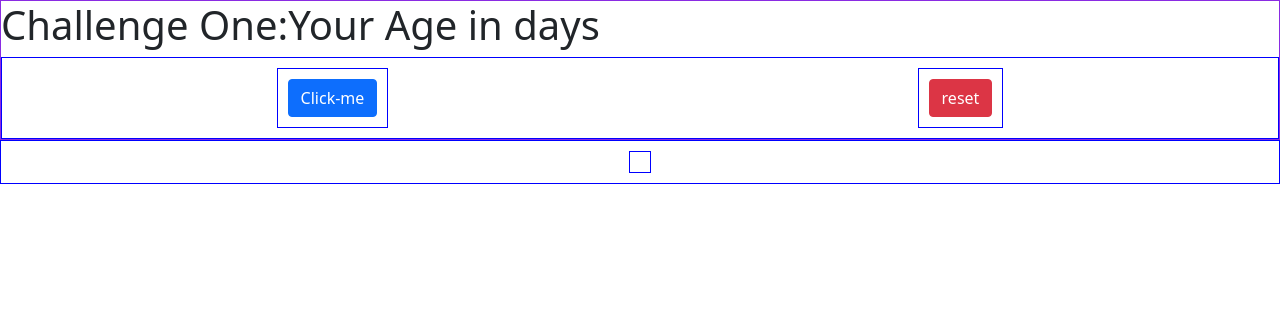
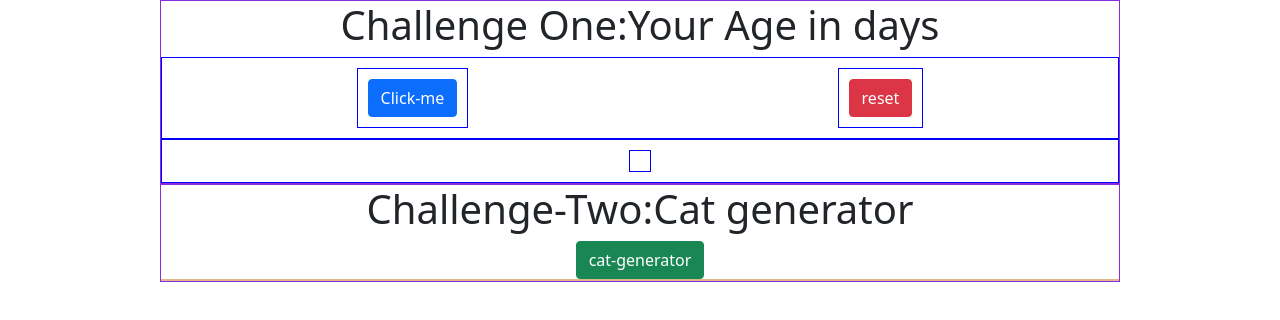
Before and after one commit to krishnavm143/Javascript-course, a plain HTML site: page challenge-one/index.html in a window 1280 px wide. Drawn offline with nearby package versions, Linux system fonts and the light colour scheme.

Commit message:
commit and done with challenge 2

```diff
--- a/challenge-one/index.html
+++ b/challenge-one/index.html
@@ -18,16 +18,23 @@
       <h1>Challenge One:Your Age in days</h1>
       <div class="flex-box-container-1">
         <div>
-          <button class="btn btn-primary" onclick="clickCheck()">Click-me</button>
+          <button class="btn btn-primary" onclick="clickCheck()">
+            Click-me
+          </button>
         </div>
         <div>
           <button class="btn btn-danger" onclick="reset()">reset</button>
         </div>
       </div>
+      <div class="flex-box-container-1">
+        <div id="flex-box-result"></div>
+      </div>
     </div>
-    <div class="flex-box-container-1">
-        <div id="flex-box-result">
-        </div>
+    <div class="container-2">
+      <h1>Challenge-Two:Cat generator</h1>
+      <button class="btn btn-success" onclick="catGenerator()">cat-generator</button>
+      <div class="flex-box-container-2">
+      </div>
     </div>
     <script src="/challenge-one/static/JS/script.js"></script>
   </body>
--- a/challenge-one/static/CSS/style.css
+++ b/challenge-one/static/CSS/style.css
@@ -6,9 +6,11 @@
     justify-content: space-around;
     flex-direction: row;
 }
-.container-1{
+.container-1,.container-2{
     border: 1px solid blueviolet;
-    align-items: center;
+    text-align: center;
+    width: 75%;
+    margin: auto;
 }
 .flex-box-container-1 div{
     padding: 10px;
@@ -16,3 +18,20 @@
     display: flex;
     border: 1px solid blue;
 }
+/* .container-2{
+    border: 1px solid red;
+    text-align: center;
+    width: 75%;
+    margin: 0 auto;
+} */
+.flex-box-container-2{
+    border: 1px solid burlywood;
+    display: flex;
+    flex-wrap: wrap;
+    justify-content: space-around;
+}
+.flex-box-container-2 img{
+    margin: 10px;
+    /* border: 1px solid blue; */
+    box-shadow: 0px 10px 50px rgba(0.0,0,0.7);
+}
--- a/challenge-one/static/JS/script.js
+++ b/challenge-one/static/JS/script.js
@@ -10,3 +10,12 @@ function clickCheck(){
 function reset(){
     document.querySelector("#ageOutput").remove();
 }
+function catGenerator(){
+    var catButton=document.querySelector(".btn btn-success");
+    var img=document.createElement("img");
+    var div=document.querySelector(".flex-box-container-2")
+    img.src="http://thecatapi.com/api/images/get?format=src&type=gif";
+    div.appendChild(img);
+//     img.style.width="150px";
+//     img.style.height="150px"
+}
```
